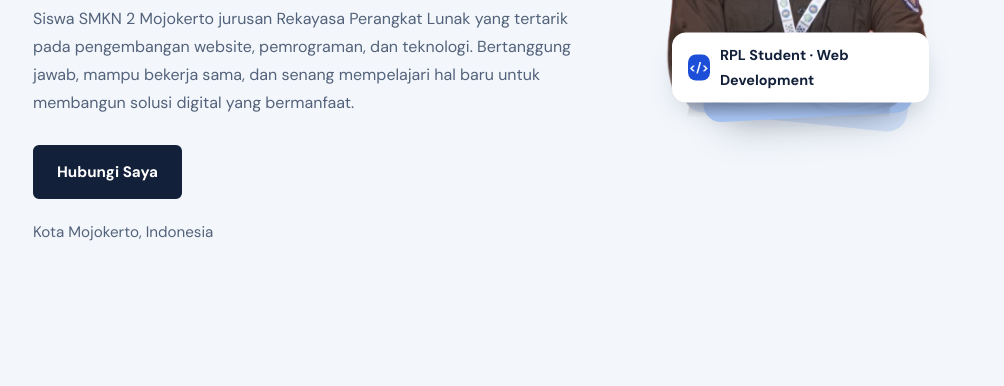
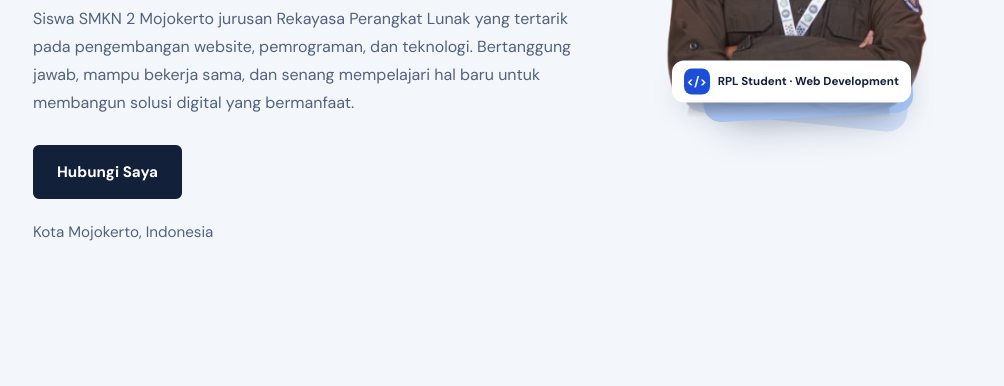
Before and after one commit to mutia-22/portofolio-vercel, a plain HTML site: page index.html in a window 1280 px wide. Shown: the part 407-793 px from the top of the page, without its empty margins (131-1135 px from the left). Drawn offline with nearby package versions, Linux system fonts and the light colour scheme.

Commit message:
Update index.html
change uk font

```diff
--- a/index.html
+++ b/index.html
@@ -86,7 +86,7 @@ section{padding:72px 0}
 .photo .card{position:absolute;left:8%;top:31cqw;width:84%;height:80cqw;border-radius:7cqw;background:var(--disc);transform:rotate(-3deg);box-shadow:0 22px 40px -22px rgba(18,32,58,.4)}
 .photo img{position:absolute;z-index:2;left:50%;bottom:4cqw;width:130%;height:auto;transform:translateX(-50%);-webkit-mask-image:linear-gradient(to bottom,#000 90%,transparent);mask-image:linear-gradient(to bottom,#000 90%,transparent)}
 .photo .mono{position:absolute;z-index:2;left:50%;top:58cqw;transform:translateX(-50%);font:700 4.5rem "Playfair Display",Georgia,serif;color:var(--accent)}
-.photo .badge{position:absolute;z-index:3;left:-3%;bottom:10cqw;display:flex;align-items:center;gap:10px;background:var(--surface);color:var(--ink);border-radius:14px;padding:10px 16px;font-weight:700;font-size:.9rem;box-shadow:0 12px 30px -12px rgba(18,32,58,.35)}
+.photo .badge{position:absolute;z-index:3;left:-3%;bottom:10cqw;display:flex;align-items:center;gap:8px;background:var(--surface);color:var(--ink);border-radius:12px;padding:8px 12px;font-weight:600;font-size:.72rem;white-space:nowrap;box-shadow:0 12px 30px -12px rgba(18,32,58,.35)}
 .photo .badge i{display:grid;place-items:center;width:26px;height:26px;border-radius:8px;background:var(--accent);color:var(--bg);font:700 .8rem/1 "DM Sans",system-ui,sans-serif;font-style:normal}
 @media (max-width:760px){.hero .wrap{grid-template-columns:1fr}.photo{order:-1}}
 
```
